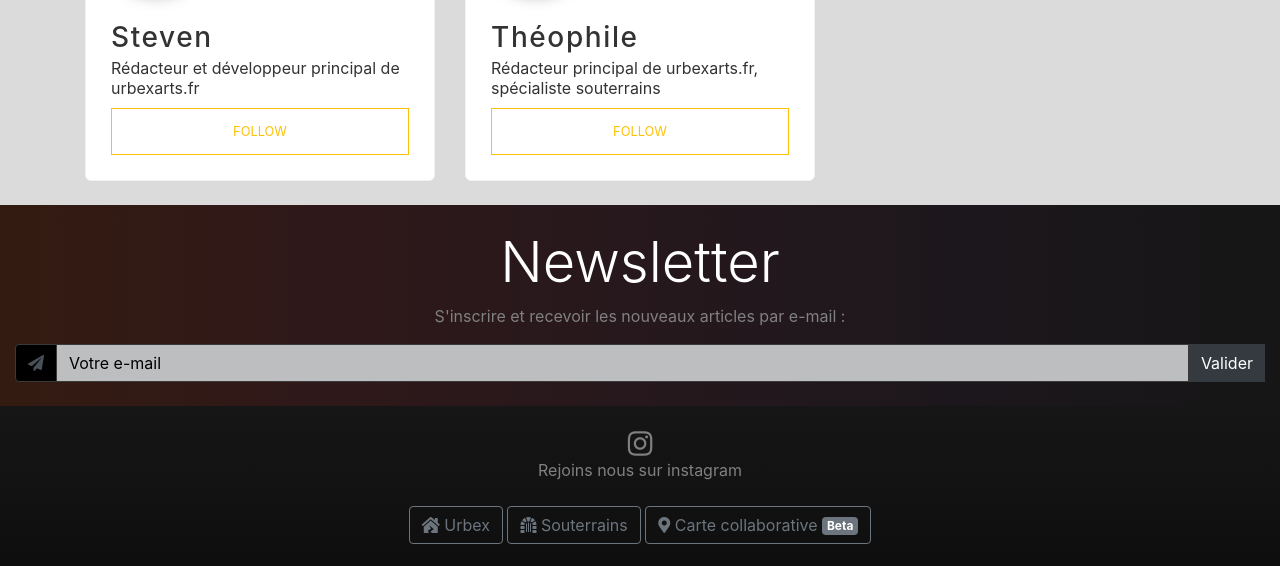
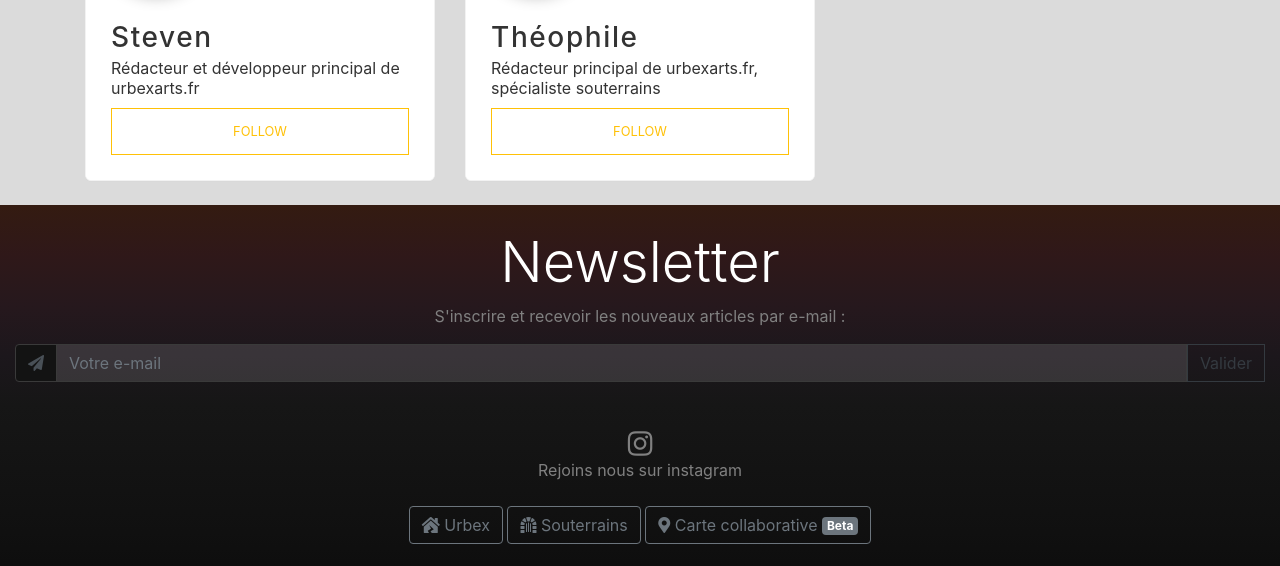
Before and after one commit to FrenchPickles/UrbexArts, a PHP site: page /index.php in a window 1280 px wide. Shown: the part 1052-1618 px from the top of the page. Run offline with PHP 8.4, Linux system fonts and the light colour scheme; data that the repository does not hold is empty; a stand-in replaces the project's code that opens the database connection; some libraries are stand-ins or nearby versions.

Commit message:
Newsletter design

```diff
--- a/assets/css/style.css
+++ b/assets/css/style.css
@@ -16,7 +16,7 @@ a:hover {
 }
 
 .bg-mygrey {
-	background-image: linear-gradient(to right, #341b11, #2f1819, #26181d, #1c171c, #161616);
+	background-image: linear-gradient(to bottom, #341b11, #2f1819, #26181d, #1c171c, #161616);
 }
 
 .bg-mynavgradient {
@@ -153,18 +153,18 @@ a:hover {
 }
 
 .section-newsletter .input-group-text {
-	background-color: black;
+	background-color: #131313;
 	border-color: #3a3a3a;
 }
 
 .section-newsletter .form-control {
-	background-color: #bdbebf;
 	border-color: #3a3a3a;
-	color: black;
+	color: #6c757d;
+	background-color: hsla(0,0%,100%,.125);
 }
 
 .section-newsletter .form-control::placeholder {
-	color: black;
+	color: #6c757d;
 }
 
 /*FOOTER*/
--- a/footer.php
+++ b/footer.php
@@ -14,7 +14,7 @@
 						    <span class="input-group-text" id="basic-addon1"><i class="fas fa-paper-plane"></i></span>
 						  </div>
 						  <input type="text" class="form-control" placeholder="Votre e-mail" aria-label="Username" aria-describedby="basic-addon1">
-						  <input type="button" class="btn btn-dark border-0 rounded-0" name="" value="Valider">
+						  <input type="button" class="btn btn-outline-dark rounded-0" name="" value="Valider">
 						</div>
 	              </form>
 
```
